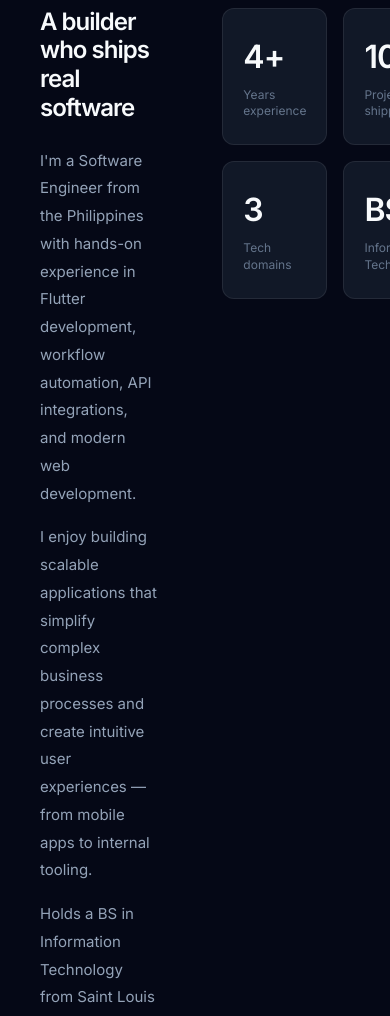
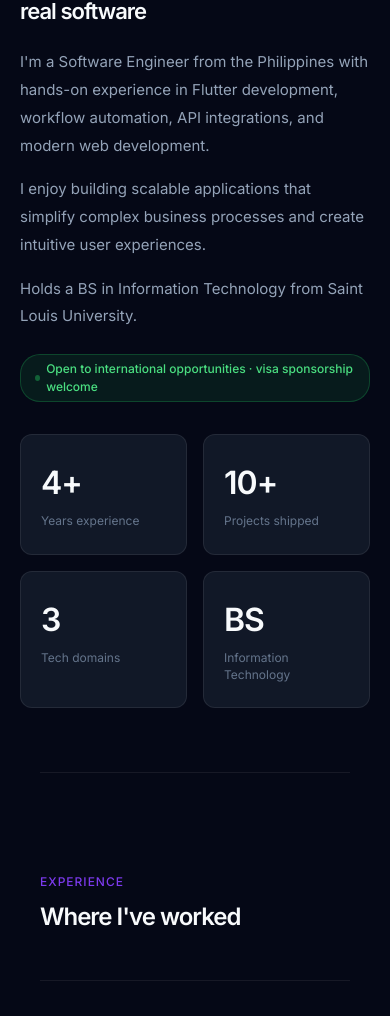
Before and after one commit to pichuu-afk/jhobet-portfolio, a Next.js app: page / in a window 390 px wide. Shown: the part 967-1983 px from the top of the page. Built offline with nearby package versions, Linux system fonts and the light colour scheme.

Commit message:
Refactor About component layout and styles
Updated the About component's layout and styles for improved structure and readability. Removed unnecessary elements and added animation for visual enhancement.

```diff
--- a/components/About.tsx
+++ b/components/About.tsx
@@ -9,76 +9,33 @@ const STATS = [
 
 export default function About() {
   return (
-    <section id="about" style={{ padding: "100px 40px", maxWidth: 1040, margin: "0 auto" }}>
-      <p style={{ fontSize: 12, fontWeight: 500, color: "#7C3AED", letterSpacing: "1px", textTransform: "uppercase", marginBottom: 12 }}>
-        About
-      </p>
+    <section id="about" className="section-pad" style={{ maxWidth: 1040, margin: "0 auto" }}>
+      <style>{`@keyframes pulse{0%,100%{opacity:1;}50%{opacity:0.4;}}`}</style>
+      <p style={{ fontSize: 12, fontWeight: 500, color: "#7C3AED", letterSpacing: "1px", textTransform: "uppercase", marginBottom: 12 }}>About</p>
 
-      <div style={{ display: "grid", gridTemplateColumns: "1fr 1fr", gap: 64, alignItems: "start" }}>
+      <div className="two-col">
         <div>
-          <h2 style={{ fontSize: "clamp(24px, 3vw, 36px)", fontWeight: 600, letterSpacing: "-1px", color: "#F8FAFC", marginBottom: 24, lineHeight: 1.2 }}>
+          <h2 style={{ fontSize: "clamp(22px, 3vw, 36px)", fontWeight: 600, letterSpacing: "-1px", color: "#F8FAFC", marginBottom: 24, lineHeight: 1.2 }}>
             A builder who ships<br />real software
           </h2>
-
           <div style={{ fontSize: 15, color: "#94A3B8", lineHeight: 1.85 }}>
-            <p style={{ marginBottom: 16 }}>
-              I&apos;m a Software Engineer from the Philippines with hands-on experience in
-              Flutter development, workflow automation, API integrations, and modern web development.
-            </p>
-            <p style={{ marginBottom: 16 }}>
-              I enjoy building scalable applications that simplify complex business processes
-              and create intuitive user experiences — from mobile apps to internal tooling.
-            </p>
-            <p style={{ marginBottom: 24 }}>
-              Holds a BS in Information Technology from Saint Louis University.
-            </p>
+            <p style={{ marginBottom: 16 }}>I&apos;m a Software Engineer from the Philippines with hands-on experience in Flutter development, workflow automation, API integrations, and modern web development.</p>
+            <p style={{ marginBottom: 16 }}>I enjoy building scalable applications that simplify complex business processes and create intuitive user experiences.</p>
+            <p style={{ marginBottom: 24 }}>Holds a BS in Information Technology from Saint Louis University.</p>
           </div>
-
-          <span
-            style={{
-              display: "inline-flex",
-              alignItems: "center",
-              gap: 6,
-              background: "rgba(34,197,94,0.1)",
-              border: "0.5px solid rgba(34,197,94,0.25)",
-              color: "#4ade80",
-              fontSize: 12,
-              padding: "5px 14px",
-              borderRadius: 20,
-              fontWeight: 500,
-            }}
-          >
-            <span
-              style={{
-                width: 6,
-                height: 6,
-                background: "#22c55e",
-                borderRadius: "50%",
-                animation: "pulse 2s infinite",
-              }}
-            />
-            <style>{`@keyframes pulse{0%,100%{opacity:1;}50%{opacity:0.4;}}`}</style>
+          <span style={{ display: "inline-flex", alignItems: "center", gap: 6, background: "rgba(34,197,94,0.1)", border: "0.5px solid rgba(34,197,94,0.25)", color: "#4ade80", fontSize: 12, padding: "5px 14px", borderRadius: 20, fontWeight: 500 }}>
+            <span style={{ width: 6, height: 6, background: "#22c55e", borderRadius: "50%", animation: "pulse 2s infinite" }} />
             Open to international opportunities · visa sponsorship welcome
           </span>
         </div>
 
         <div style={{ display: "grid", gridTemplateColumns: "1fr 1fr", gap: 16 }}>
           {STATS.map(({ num, label }) => (
-            <div
-              key={label}
-              style={{
-                background: "#111827",
-                border: "0.5px solid rgba(255,255,255,0.08)",
-                borderRadius: 12,
-                padding: "24px 20px",
-                transition: "border-color 0.2s",
-              }}
+            <div key={label} style={{ background: "#111827", border: "0.5px solid rgba(255,255,255,0.08)", borderRadius: 12, padding: "24px 20px" }}
               onMouseEnter={(e) => (e.currentTarget.style.borderColor = "rgba(124,58,237,0.3)")}
               onMouseLeave={(e) => (e.currentTarget.style.borderColor = "rgba(255,255,255,0.08)")}
             >
-              <div style={{ fontSize: 32, fontWeight: 600, color: "#F8FAFC", letterSpacing: "-1px", marginBottom: 6 }}>
-                {num}
-              </div>
+              <div style={{ fontSize: 32, fontWeight: 600, color: "#F8FAFC", letterSpacing: "-1px", marginBottom: 6 }}>{num}</div>
               <div style={{ fontSize: 12, color: "#64748B", lineHeight: 1.4 }}>{label}</div>
             </div>
           ))}
```
